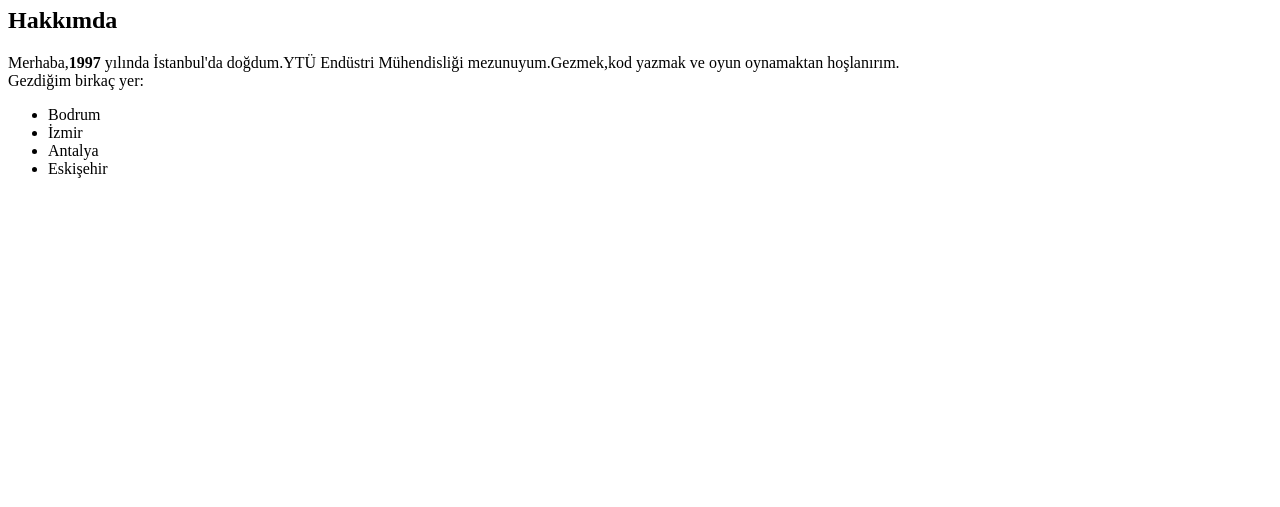
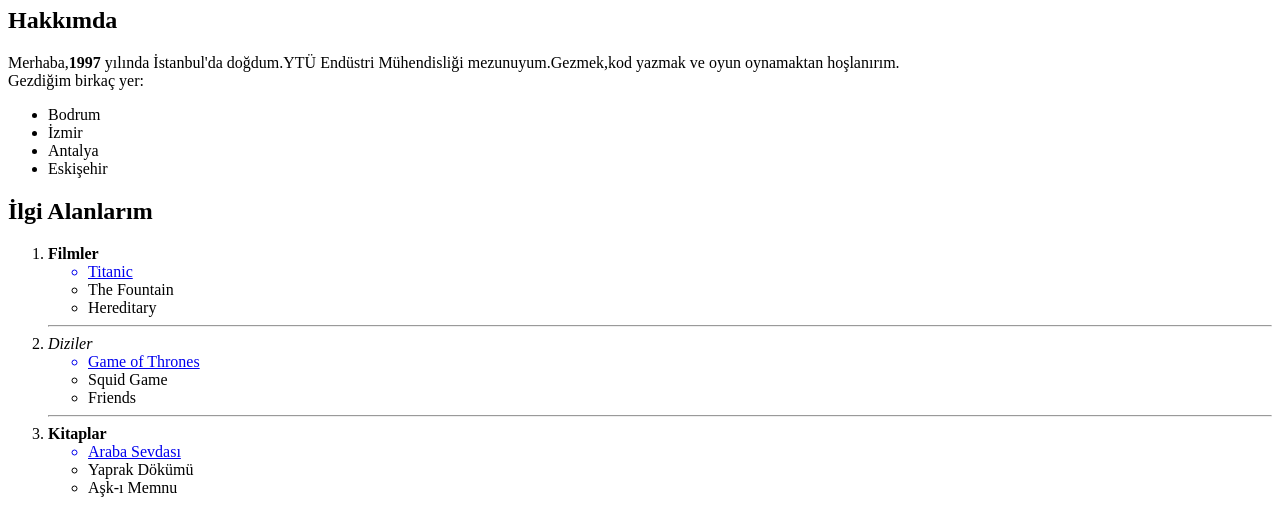
Before and after one commit to Ahmetinos/HTML-1-1, a plain HTML site: page index.html in a window 1280 px wide. Shown: the part 73-580 px from the top of the page. Drawn offline with Linux system fonts and the light colour scheme.

Commit message:
Add files via upload

```diff
--- a/index.html
+++ b/index.html
@@ -20,6 +20,33 @@
         <li>Antalya</li>
         <li>Eskişehir</li>
     </ul>
-
+    <h2>İlgi Alanlarım</h2>
+    <ol>
+        <li><b> Filmler </b>
+            <ul>
+                <a href="https://www.imdb.com/title/tt0120338/" target="_blank"><li>Titanic</li></a>
+                <li>The Fountain</li>
+                <li>Hereditary</li>
+            </ul>
+        </li>
+        <hr>
+        <li><em>Diziler</em>
+            <ul>
+                <a href="https://www.imdb.com/title/tt0944947/?ref_=fn_al_tt_1" target="_blank"><li>Game of Thrones</li></a>
+                <li>Squid Game</li>
+                <li>Friends</li>
+            </ul>
+        </li>
+        <hr>
+        <li><strong>Kitaplar</strong>
+            <ul>
+                <a href="https://www.goodreads.com/book/show/6068839-araba-sevdas" target="_blank"><li>Araba Sevdası</li></a>
+                <li>Yaprak Dökümü</li>
+                <li>Aşk-ı Memnu</li>
+            </ul>
+        </li>
+    </ol>
+    <img src=https://m.media-amazon.com/images/M/MV5BMDdmZGU3NDQtY2E5My00ZTliLWIzOTUtMTY4ZGI1YjdiNjk3XkEyXkFqcGdeQXVyNTA4NzY1MzY@._V1_.jpg alt="Titanic afişi" width=250 height="400" >
+    <p><span style="color:red"> Titanic:</span> <em><b>1997 yılında James Cameron yönetmenliğinde çekilmiş film.</b></em></p>
 </body>
 </html>
```
